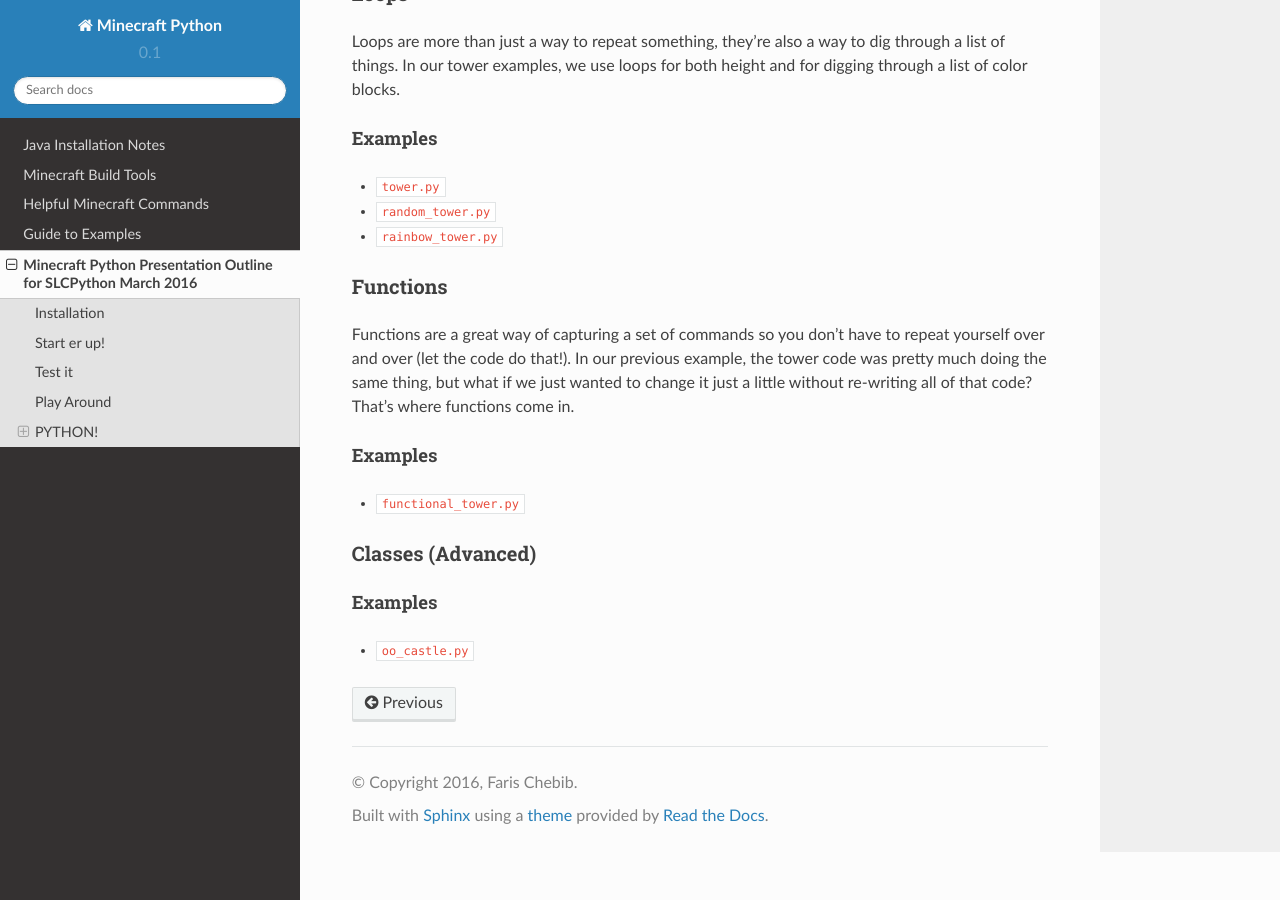
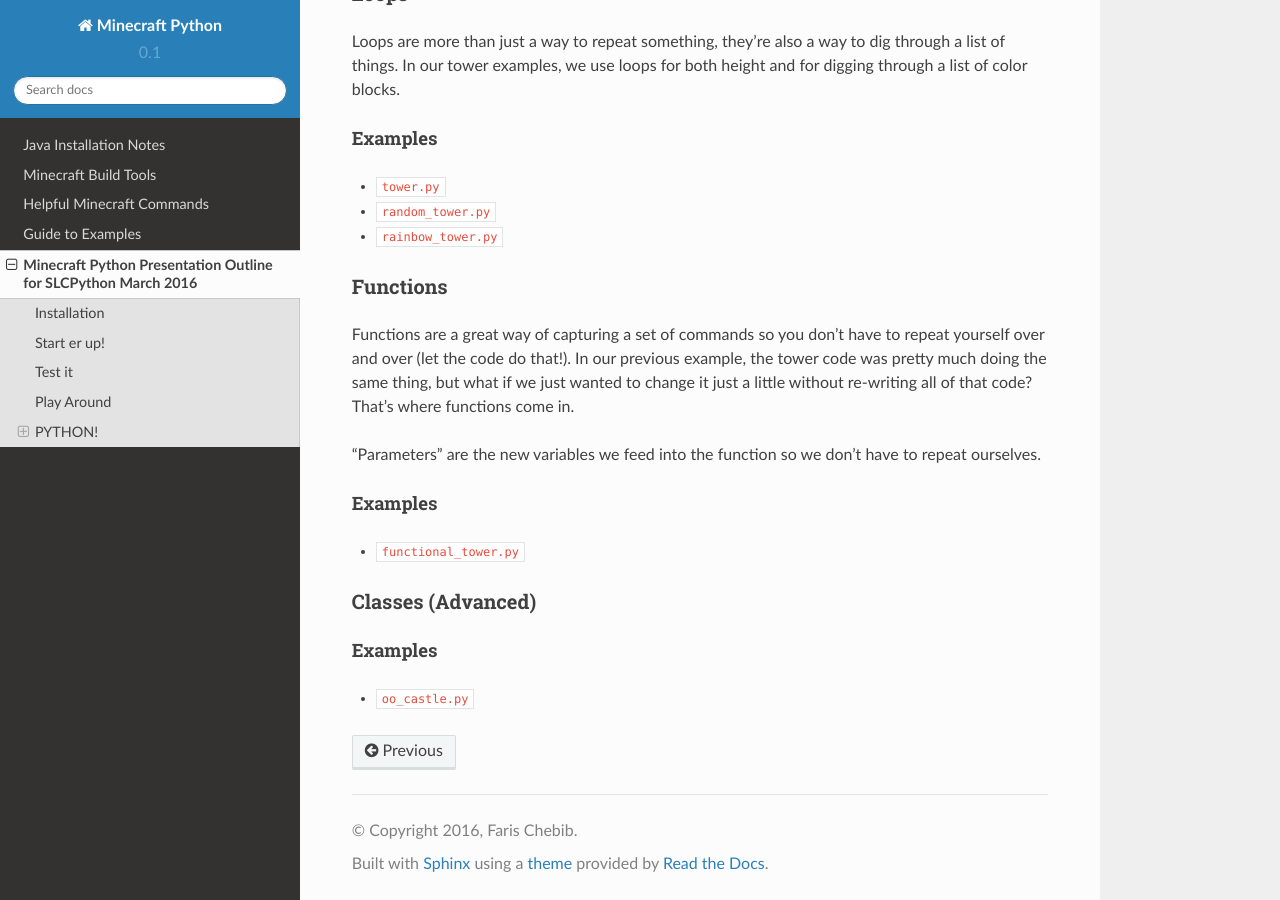
Before and after one commit to octaflop/mcpy, a Sphinx documentation site: the page built from docs/presentation_outline.rst, in a window 1280 px wide and 900 px high, scrolled down 1503 px. Built offline with Sphinx 7.4.7 and the Read the Docs theme 2.0.0, drawn with Linux system fonts in a browser that asks for light colours.

Commit message:
upaded parameters

```diff
--- a/docs/presentation_outline.rst
+++ b/docs/presentation_outline.rst
@@ -78,6 +78,8 @@ Functions
 
 Functions are a great way of capturing a set of commands so you don't have to repeat yourself over and over (let the code do that!). In our previous example, the tower code was pretty much doing the same thing, but what if we just wanted to change it just a little without re-writing all of that code? That's where functions come in.
 
+"Parameters" are the new variables we feed into the function so we don't have to repeat ourselves.
+
 Examples
 ********
 
```
